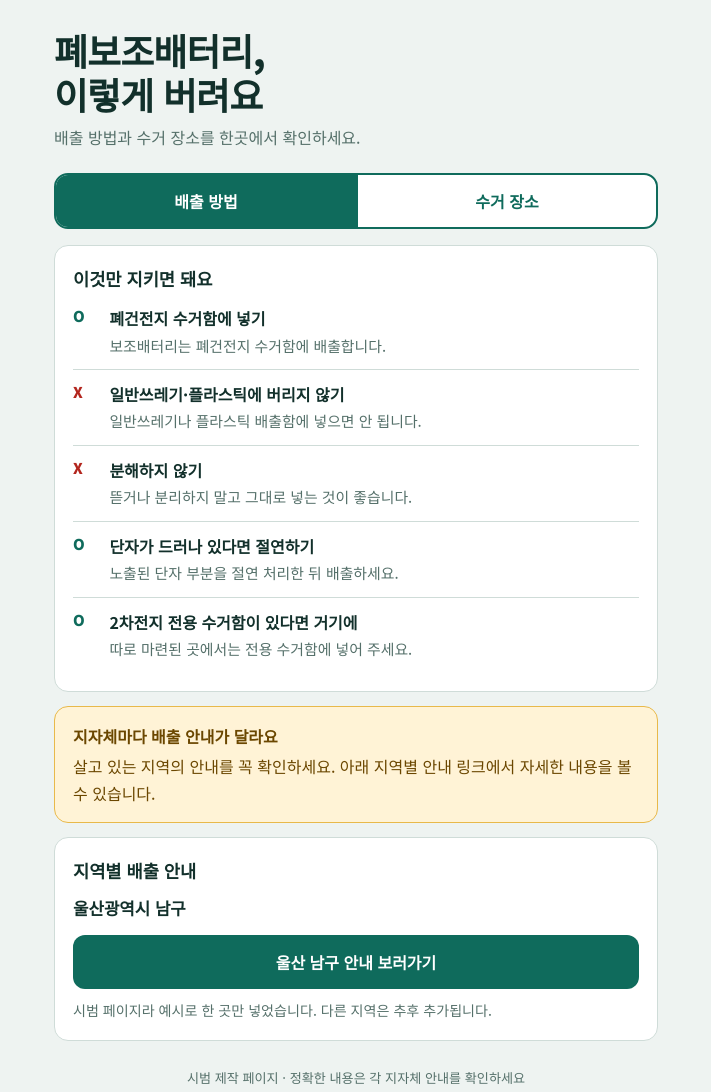
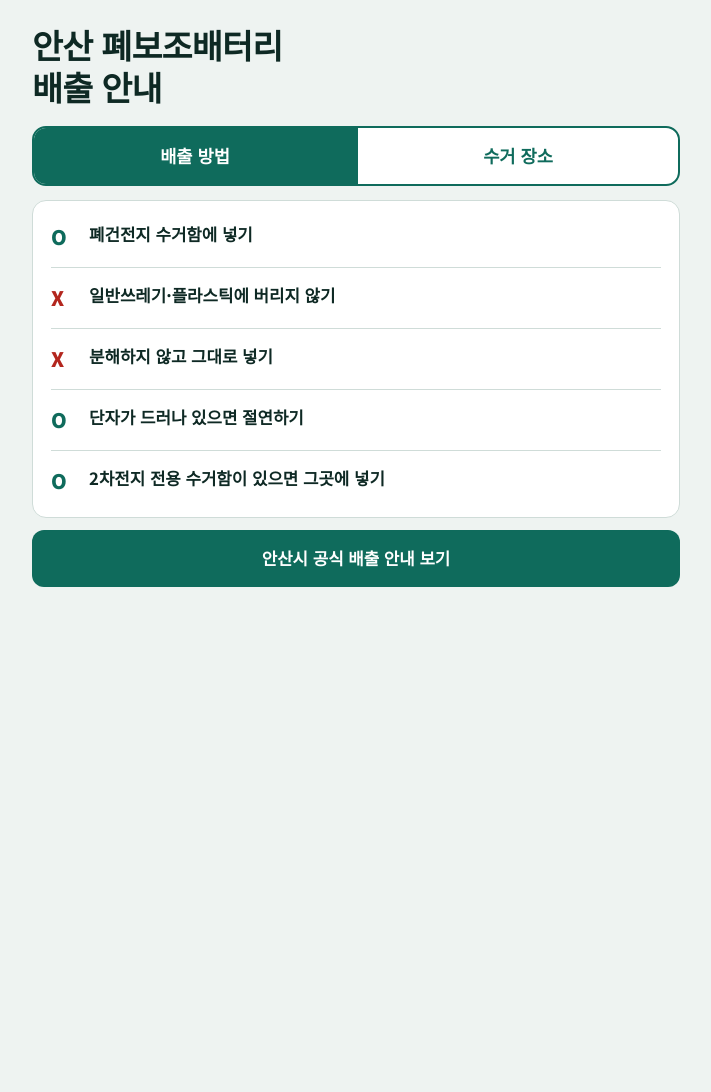
Before and after one commit to azaicju/Powerbank1, a plain HTML site: page index.html in a window 1280 px wide. Shown: the whole page, without its empty margins (284-995 px from the left). After the commit the page ends 800 px from the top, so only its background shows below. Drawn offline with Linux system fonts and the light colour scheme.

Commit message:
Add files via upload

```diff
--- a/index.html
+++ b/index.html
@@ -3,40 +3,35 @@
 <head>
 <meta charset="utf-8">
 <meta name="viewport" content="width=device-width, initial-scale=1, viewport-fit=cover">
-<title>폐보조배터리 배출 안내</title>
+<title>안산 폐보조배터리 배출 안내</title>
 <link rel="preconnect" href="https://fonts.googleapis.com">
 <link href="https://fonts.googleapis.com/css2?family=Noto+Sans+KR:wght@400;500;700;900&display=swap" rel="stylesheet">
 <style>
 :root {
   --bg: #eef3f1;
   --surface: #ffffff;
-  --ink: #12302b;
-  --muted: #55706a;
+  --ink: #0e2924;
+  --muted: #4d6862;
   --line: #cfdcd8;
   --brand: #0f6b5c;
   --brand-ink: #ffffff;
-  --warn-bg: #fff3d6;
-  --warn-ink: #6b4700;
-  --warn-line: #e8b94a;
+  --yes: #0f6b5c;
   --no: #b3261e;
-  --yes: #0f6b5c;
   box-sizing: border-box;
   padding-top: env(safe-area-inset-top, 0px);
   padding-bottom: env(safe-area-inset-bottom, 0px);
 }
 @media (prefers-color-scheme: dark) {
   :root:not([data-theme="light"]) {
-    --bg: #0e1a18; --surface: #162624; --ink: #e3efec; --muted: #9bb5af;
+    --bg: #0e1a18; --surface: #162624; --ink: #e8f2ef; --muted: #a3bcb6;
     --line: #2a403c; --brand: #4fc2ac; --brand-ink: #08201b;
-    --warn-bg: #3a2d0e; --warn-ink: #f3d994; --warn-line: #8a6a1c;
-    --no: #ff8a80; --yes: #4fc2ac;
+    --yes: #4fc2ac; --no: #ff8a80;
   }
 }
 :root[data-theme="dark"] {
-  --bg: #0e1a18; --surface: #162624; --ink: #e3efec; --muted: #9bb5af;
+  --bg: #0e1a18; --surface: #162624; --ink: #e8f2ef; --muted: #a3bcb6;
   --line: #2a403c; --brand: #4fc2ac; --brand-ink: #08201b;
-  --warn-bg: #3a2d0e; --warn-ink: #f3d994; --warn-line: #8a6a1c;
-  --no: #ff8a80; --yes: #4fc2ac;
+  --yes: #4fc2ac; --no: #ff8a80;
 }
 html { scroll-padding-top: env(safe-area-inset-top, 0px); }
 * { box-sizing: border-box; }
@@ -45,34 +40,34 @@ body {
   background: var(--bg);
   color: var(--ink);
   font-family: "Noto Sans KR", "Apple SD Gothic Neo", "Malgun Gothic", sans-serif;
-  line-height: 1.65;
+  font-size: 1.05rem;
+  line-height: 1.6;
   word-break: keep-all;
 }
-.wrap { max-width: 640px; margin: 0 auto; padding: 28px 18px 48px; }
+.wrap { max-width: 680px; margin: 0 auto; padding: 24px 16px 40px; }
 
-header h1 {
-  font-size: clamp(1.7rem, 7vw, 2.3rem);
+h1 {
+  font-size: clamp(1.6rem, 7vw, 2.1rem);
   font-weight: 900;
-  line-height: 1.2;
-  margin: 0 0 8px;
+  line-height: 1.25;
   letter-spacing: -0.02em;
+  margin: 0;
 }
-header p { margin: 0; color: var(--muted); }
 
 /* tabs (CSS only) */
 .tabs input { position: absolute; opacity: 0; pointer-events: none; }
 .tab-bar {
   display: grid; grid-template-columns: 1fr 1fr;
-  margin: 22px 0 16px;
+  margin: 18px 0 14px;
   background: var(--surface);
   border: 2px solid var(--brand);
   border-radius: 14px;
   overflow: hidden;
 }
 .tab-bar label {
-  text-align: center; padding: 13px 8px;
-  font-weight: 700; cursor: pointer; color: var(--brand);
-  user-select: none;
+  text-align: center; padding: 14px 8px;
+  font-weight: 700; font-size: 1.1rem;
+  cursor: pointer; color: var(--brand); user-select: none;
 }
 .tab-bar label + label { border-left: 2px solid var(--brand); }
 #t1:checked ~ .tab-bar label[for="t1"],
@@ -87,60 +82,50 @@ header p { margin: 0; color: var(--muted); }
 #t1:checked ~ .panels .p1,
 #t2:checked ~ .panels .p2 { display: block; }
 
-/* cards */
 .card {
   background: var(--surface);
   border: 1px solid var(--line);
   border-radius: 14px;
-  padding: 18px;
-  margin-bottom: 14px;
+  padding: 6px 18px;
+  margin-bottom: 12px;
 }
-.card h2 { font-size: 1.1rem; margin: 0 0 10px; }
 .rules { list-style: none; margin: 0; padding: 0; }
 .rules li {
-  display: grid; grid-template-columns: 1.9rem 1fr; gap: 6px;
-  padding: 11px 0; border-top: 1px solid var(--line);
+  display: grid; grid-template-columns: 2rem 1fr; gap: 6px;
+  padding: 14px 0; border-top: 1px solid var(--line);
+  font-weight: 700;
 }
-.rules li:first-child { border-top: 0; padding-top: 2px; }
-.mark { font-weight: 900; font-size: 1.15rem; line-height: 1.5; }
+.rules li:first-child { border-top: 0; }
+.mark { font-weight: 900; font-size: 1.25rem; }
 .yes .mark { color: var(--yes); }
 .no .mark { color: var(--no); }
-.rules b { display: block; }
-.rules span { color: var(--muted); font-size: 0.93rem; }
-
-.notice {
-  background: var(--warn-bg); color: var(--warn-ink);
-  border: 1px solid var(--warn-line);
-  border-radius: 14px; padding: 16px 18px; margin-bottom: 14px;
-}
-.notice strong { display: block; margin-bottom: 4px; }
-.notice p { margin: 0; }
 
 .btn {
   display: block; text-align: center; text-decoration: none;
   background: var(--brand); color: var(--brand-ink);
-  font-weight: 700; padding: 14px 16px; border-radius: 12px;
-  margin-top: 12px;
+  font-weight: 700; padding: 15px 16px; border-radius: 12px;
 }
 .btn:hover { filter: brightness(1.08); }
 .btn:focus-visible { outline: 3px solid var(--ink); outline-offset: 3px; }
-.small { font-size: 0.88rem; color: var(--muted); margin: 10px 0 0; }
-.region {
-  display: flex; justify-content: space-between; align-items: center;
-  gap: 10px; flex-wrap: wrap;
+.note { margin: 0 0 12px; font-weight: 700; }
+
+.map {
+  width: 100%;
+  height: min(62vh, 480px);
+  min-height: 320px;
+  border: 1px solid var(--line);
+  border-radius: 14px;
+  background: var(--surface);
+  display: block;
+  margin-bottom: 12px;
 }
-.region strong { font-size: 1.05rem; }
-.hint { margin: 0; padding-left: 1.2em; }
-.hint li { margin: 3px 0; }
-footer { margin-top: 26px; font-size: 0.82rem; color: var(--muted); text-align: center; }
+.place { padding: 14px 0; font-weight: 700; }
+.place + .place { border-top: 1px solid var(--line); }
 </style>
 </head>
 <body>
 <div class="wrap">
-  <header>
-    <h1>폐보조배터리,<br>이렇게 버려요</h1>
-    <p>배출 방법과 수거 장소를 한곳에서 확인하세요.</p>
-  </header>
+  <h1>안산 폐보조배터리<br>배출 안내</h1>
 
   <main class="tabs">
     <input type="radio" name="tab" id="t1" checked>
@@ -153,65 +138,32 @@ footer { margin-top: 26px; font-size: 0.82rem; color: var(--muted); text-align:
 
     <div class="panels">
 
-      <!-- 배출 방법 -->
       <section class="panel p1">
         <div class="card">
-          <h2>이것만 지키면 돼요</h2>
           <ul class="rules">
-            <li class="yes"><span class="mark">O</span>
-              <div><b>폐건전지 수거함에 넣기</b><span>보조배터리는 폐건전지 수거함에 배출합니다.</span></div></li>
-            <li class="no"><span class="mark">X</span>
-              <div><b>일반쓰레기·플라스틱에 버리지 않기</b><span>일반쓰레기나 플라스틱 배출함에 넣으면 안 됩니다.</span></div></li>
-            <li class="no"><span class="mark">X</span>
-              <div><b>분해하지 않기</b><span>뜯거나 분리하지 말고 그대로 넣는 것이 좋습니다.</span></div></li>
-            <li class="yes"><span class="mark">O</span>
-              <div><b>단자가 드러나 있다면 절연하기</b><span>노출된 단자 부분을 절연 처리한 뒤 배출하세요.</span></div></li>
-            <li class="yes"><span class="mark">O</span>
-              <div><b>2차전지 전용 수거함이 있다면 거기에</b><span>따로 마련된 곳에서는 전용 수거함에 넣어 주세요.</span></div></li>
+            <li class="yes"><span class="mark">O</span><span>폐건전지 수거함에 넣기</span></li>
+            <li class="no"><span class="mark">X</span><span>일반쓰레기·플라스틱에 버리지 않기</span></li>
+            <li class="no"><span class="mark">X</span><span>분해하지 않고 그대로 넣기</span></li>
+            <li class="yes"><span class="mark">O</span><span>단자가 드러나 있으면 절연하기</span></li>
+            <li class="yes"><span class="mark">O</span><span>2차전지 전용 수거함이 있으면 그곳에 넣기</span></li>
           </ul>
         </div>
-
-        <div class="notice">
-          <strong>지자체마다 배출 안내가 달라요</strong>
-          <p>살고 있는 지역의 안내를 꼭 확인하세요. 아래 지역별 안내 링크에서 자세한 내용을 볼 수 있습니다.</p>
-        </div>
-
-        <div class="card">
-          <h2>지역별 배출 안내</h2>
-          <div class="region">
-            <strong>울산광역시 남구</strong>
-          </div>
-          <a class="btn" href="https://www.ulsannamgu.go.kr/fieldInfo/recyclingWaste04.jsp" target="_blank" rel="noopener noreferrer">울산 남구 안내 보러가기</a>
-          <p class="small">시범 페이지라 예시로 한 곳만 넣었습니다. 다른 지역은 추후 추가됩니다.</p>
-        </div>
+        <a class="btn" href="https://www.ansan.go.kr/www/common/cntnts/selectContents.do?cntnts_id=C0001357" target="_blank" rel="noopener noreferrer">안산시 공식 배출 안내 보기</a>
       </section>
 
-      <!-- 수거 장소 -->
       <section class="panel p2">
-        <div class="card">
-          <h2>서울시 배출장소 찾기</h2>
-          <p style="margin:0">서울시의 배출장소 정보를 모아둔 사이트로 이동합니다.</p>
-          <a class="btn" href="https://wasteg.d2henry.com/ko" target="_blank" rel="noopener noreferrer">서울시 배출장소 사이트 열기</a>
-        </div>
-
-        <div class="card">
-          <h2>접속한 뒤에는</h2>
-          <ol class="hint">
-            <li>사이트에서 대한민국 지도를 찾으세요.</li>
-            <li>지도에서 <b>서울시</b>를 누르면 배출장소 정보로 연결됩니다.</li>
-          </ol>
-        </div>
-
-        <div class="notice">
-          <strong>다른 지역은 준비 중이에요</strong>
-          <p>지금은 서울시만 예시로 연결해 두었습니다.</p>
+        <p class="note">지도를 움직여 가까운 행정복지센터를 찾아보세요.</p>
+        <iframe class="map" title="안산시 행정복지센터 지도" loading="lazy" referrerpolicy="no-referrer-when-downgrade"
+          src="https://www.google.com/maps?q=%EC%95%88%EC%82%B0%EC%8B%9C+%ED%96%89%EC%A0%95%EB%B3%B5%EC%A7%80%EC%84%BC%ED%84%B0&amp;hl=ko&amp;output=embed"></iframe>
+        <a class="btn" href="https://www.google.com/maps/search/?api=1&amp;query=%EC%95%88%EC%82%B0%EC%8B%9C+%ED%96%89%EC%A0%95%EB%B3%B5%EC%A7%80%EC%84%BC%ED%84%B0" target="_blank" rel="noopener noreferrer">큰 지도로 열기</a>
+        <div class="card" style="margin-top:12px">
+          <div class="place">동 행정복지센터 수거함</div>
+          <div class="place">공공주택·학교 내 수거함</div>
         </div>
       </section>
 
     </div>
   </main>
-
-  <footer>시범 제작 페이지 · 정확한 내용은 각 지자체 안내를 확인하세요</footer>
 </div>
 </body>
 </html>
```
